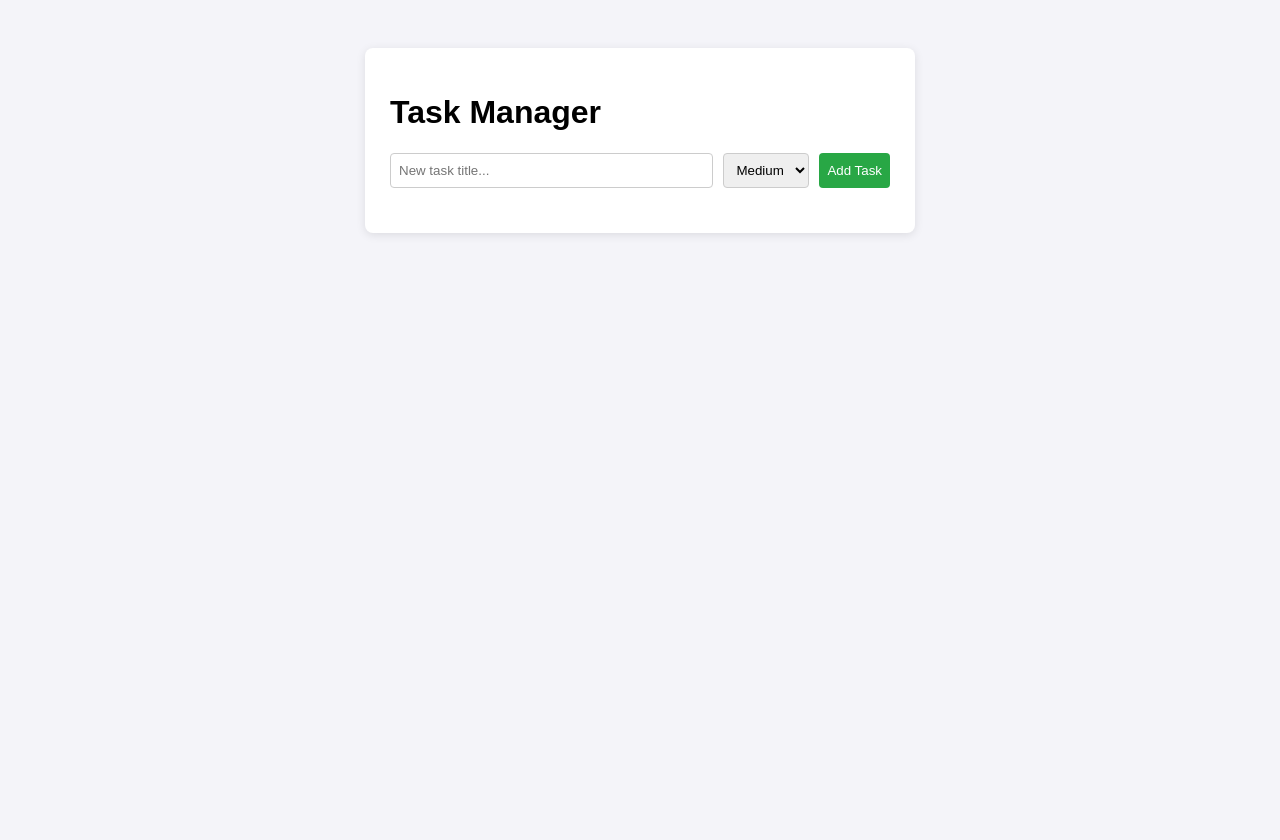
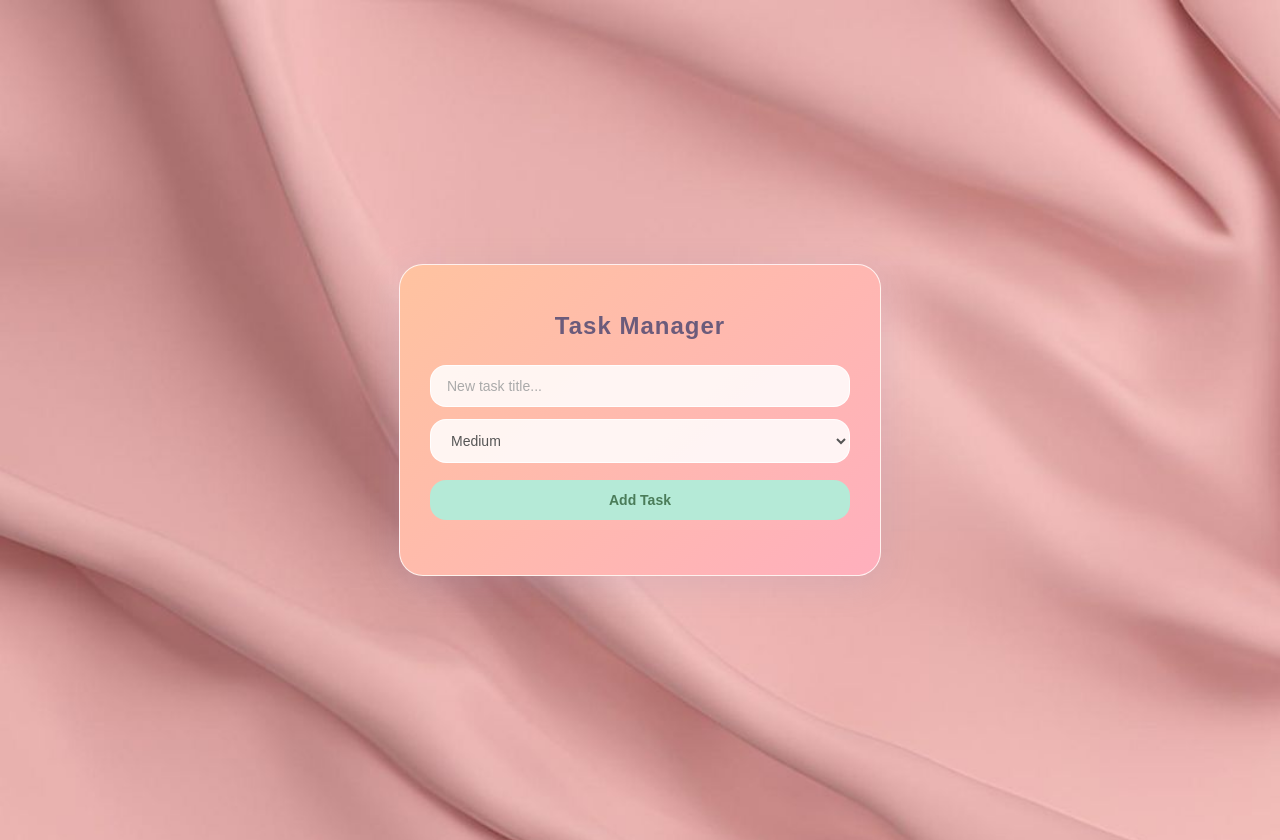
Before and after one commit to suhaendris18-sudo/task-manager-backend, a website: page frontend/index.html in a window 1280 px wide. Before the commit the page ends 800 px from the top, so only its background shows below. Drawn offline with Linux system fonts and the light colour scheme; no server answers.

Commit message:
update frontend with pastel

```diff
--- a/frontend/style.css
+++ b/frontend/style.css
@@ -1,55 +1,110 @@
 body {
-  font-family: Arial, sans-serif;
-  background-color: #f4f4f9;
+  font-family: 'Poppins', sans-serif;
+  background-image:url('bg.jpg');
+  background-size: cover;
   display: flex;
   justify-content: center;
-  padding: 40px;
+  align-items: center;
+  min-height: 100vh;
+  margin: 0;
+  padding: 20px;
 }
-
 .container {
-  background: white;
-  padding: 25px;
-  border-radius: 8px;
-  box-shadow: 0 2px 10px rgba(0,0,0,0.1);
+  background: linear-gradient(135deg, #ffc3a0 0%, #ffafbd 100%);
+  backdrop-filter: blur(12px);
+  -webkit-backdrop-filter: blur(12px);
+  padding: 30px;
+  border-radius: 24px;
+  box-shadow: 0 8px 32px 0 rgba(180, 160, 190, 0.25);
+  border: 1px solid rgba(255, 255, 255, 0.8);
   width: 100%;
-  max-width: 500px;
+  max-width: 420px;
 }
-
+h1 {
+  color: #6b5b7b;
+  text-align: center;
+  margin-bottom: 25px;
+  font-weight: 600;
+  font-size: 24px;
+  letter-spacing: 1px;
+}
 form {
   display: flex;
-  gap: 10px;
-  margin-bottom: 20px;
+  flex-direction: column;
+  gap: 12px;
+  margin-bottom: 25px;
 }
 
 input, select, button {
-  padding: 8px;
-  border: 1px solid #ccc;
-  border-radius: 4px;
+  padding: 12px 16px;
+  border: 1px solid rgba(255, 255, 255, 0.9);
+  border-radius: 16px;
+  font-family: 'Poppins', sans-serif;
+  font-size: 14px;
+  outline: none;
+  background: rgba(255, 255, 255, 0.85);
+  color: #555;
 }
-
-input { flex: 1; }
-
-button {
-  background-color: #28a745;
-  color: white;
+input::placeholder {
+  color: #aaa;
+}
+button[type="submit"] {
+  background: #b5ead7;
+  color: #4a7c59;
+  font-weight: 600;
   border: none;
   cursor: pointer;
+  transition: all 0.3s ease;
+  margin-top: 5px;
 }
-
-ul { list-style: none; padding: 0; }
-
+button[type="submit"]:hover {
+  background: #9bd7c1;
+  transform: translateY(-2px);
+}
+ul {
+  list-style: none;
+  padding: 0;
+  margin: 0;
+}
 li {
-  background: #f9f9f9;
-  margin-bottom: 8px;
-  padding: 10px;
+  background: #e2f0cb;
+  margin-bottom: 12px;
+  padding: 14px 18px;
   display: flex;
   justify-content: space-between;
   align-items: center;
-  border-left: 4px solid #007bff;
+  border-radius: 20px;
+  box-shadow: 0 4px 15px rgba(0, 0, 0, 0.03);
+  color: #4a5d4e;
+  transition: transform 0.2s ease;
 }
-
+li:nth-child(even) {
+  background: #ffdac1;
+  color: #7d503f;
+}
+li:nth-child(3n) {
+  background: #c7ceea;
+  color: #424b7a;
+}
+li:nth-child(4n) {
+  background: #ffb7b2;
+  color: #743734;
+}
+li:hover {
+  transform: scale(1.02);
+}
 .btn-delete {
-  background-color: #dc3545;
-  padding: 4px 8px;
+  background: rgba(255, 255, 255, 0.7);
+  color: #e56b6f;
+  border: none;
+  border-radius: 12px;
+  padding: 6px 12px;
   font-size: 12px;
+  font-weight: 500;
+  cursor: pointer;
+  transition: background 0.2s ease;
 }
+.btn-delete:hover {
+  background: #e56b6f;
+  color: white;
+}
```
Also changed, not shown: frontend/bg.jpg (added).
